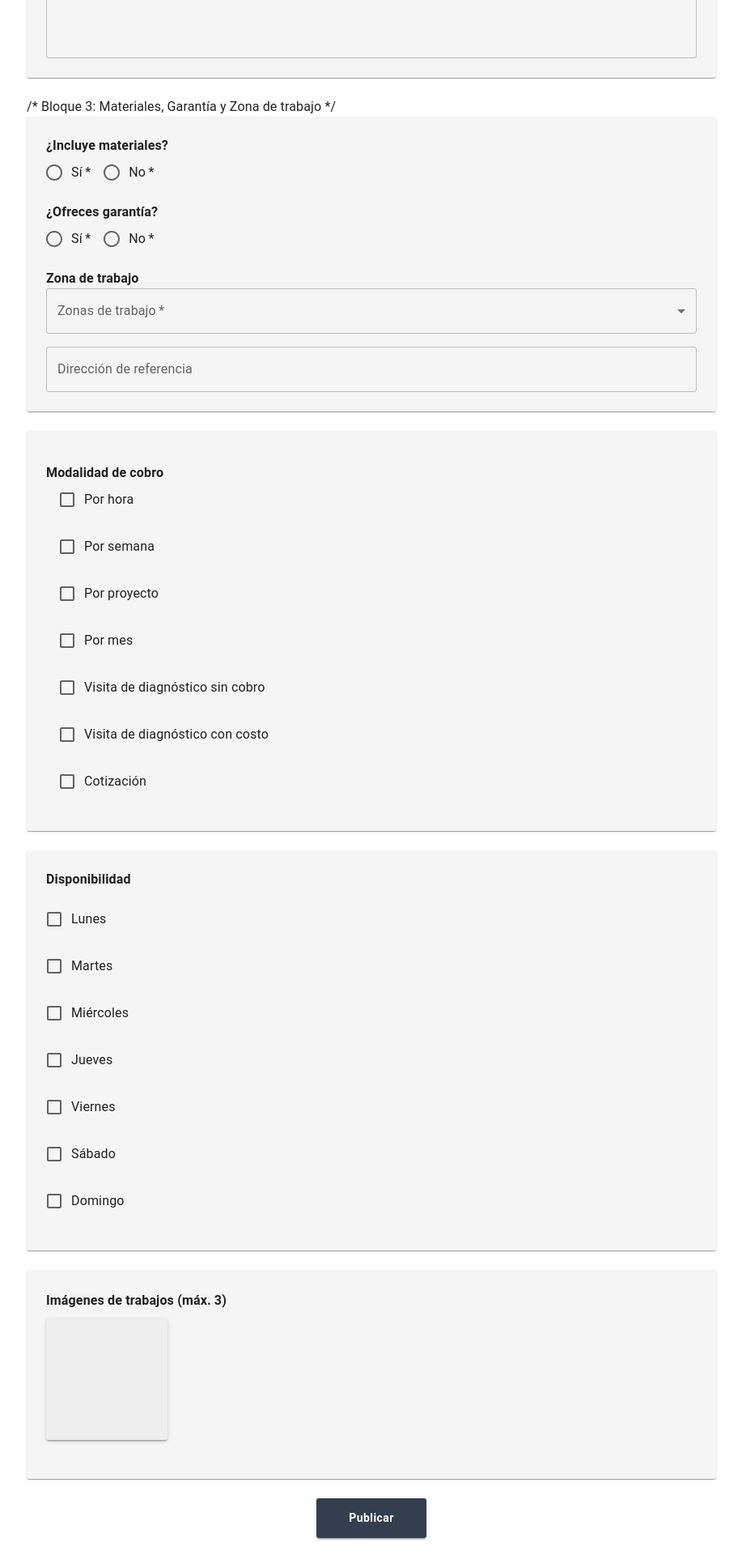
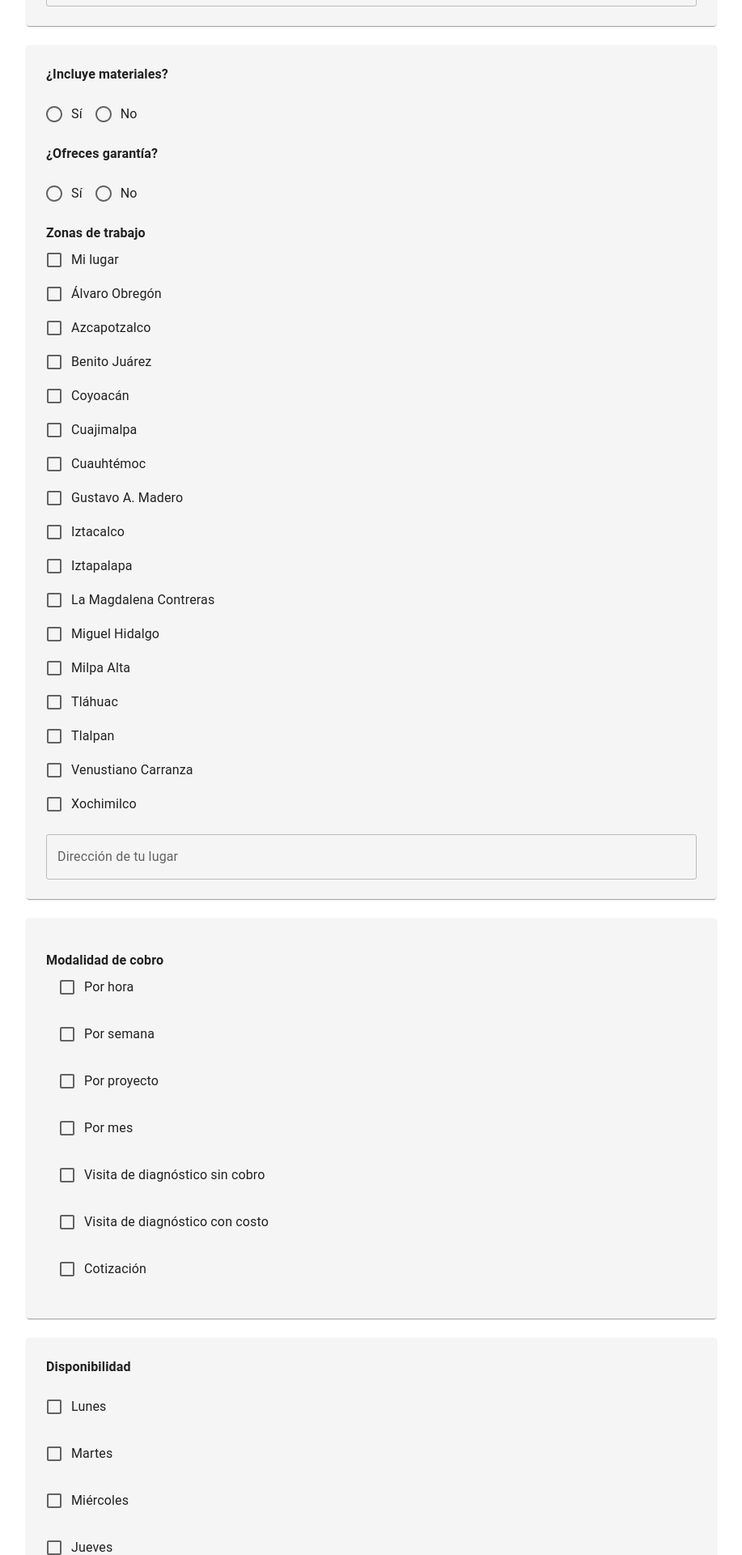
Before and after one commit to IcyHavit/ChambaFacil, a React (Vite) app: page /publicar in a window 1280 px wide. Shown: the part 400-2320 px from the top of the page at 81% size, without its empty margins (181-1098 px from the left). Built offline with nearby package versions, Linux system fonts and the light colour scheme; some icons are missing.

Commit message:
publicar servicios con validaciones

```diff
--- a/src/pages/PublicarServicio.jsx
+++ b/src/pages/PublicarServicio.jsx
@@ -1,27 +1,34 @@
-// PublicarServicio.jsx (versión final ordenada y validada)
 import React, { useState } from 'react';
 import {
-  Box, Button, Container, Paper, TextField, Typography,
-  FormControl, InputLabel, Select, MenuItem,
-  FormControlLabel, RadioGroup, Radio, Grid,
-  FormGroup, Checkbox
+  Box,
+  Container,
+  Typography,
+  Paper,
+  TextField,
+  FormControl,
+  InputLabel,
+  Select,
+  MenuItem,
+  RadioGroup,
+  FormControlLabel,
+  Radio,
+  FormGroup,
+  Checkbox,
+  Grid,
+  Avatar,
+  IconButton,
+  Button,
 } from '@mui/material';
+
 import { useTheme } from '@mui/material/styles';
-import Navbar from '../components/Navbar';
-import Footer from '../components/Footer';
-import DisponibilidadDia from '../components/PublicarServicio/DisponibilidadDia';
-import SubidaImagenes from '../components/PublicarServicio/SubidaImagenes';
-import { Form } from 'react-router-dom';
-import { Avatar } from '@mui/material';
 import AddAPhotoIcon from '@mui/icons-material/AddAPhoto';
 import CloseIcon from '@mui/icons-material/Close';
-import { IconButton } from '@mui/material'
 
 const diasSemana = ['Lunes', 'Martes', 'Miércoles', 'Jueves', 'Viernes', 'Sábado', 'Domingo'];
 const alcaldias = [
-  'Álvaro Obregón', 'Azcapotzalco', 'Benito Juárez', 'Coyoacán', 'Cuajimalpa',
+  'Mi lugar', 'Álvaro Obregón', 'Azcapotzalco', 'Benito Juárez', 'Coyoacán', 'Cuajimalpa',
   'Cuauhtémoc', 'Gustavo A. Madero', 'Iztacalco', 'Iztapalapa', 'La Magdalena Contreras',
-  'Miguel Hidalgo', 'Milpa Alta', 'Tláhuac', 'Tlalpan', 'Venustiano Carranza', 'Xochimilco'
+  'Miguel Hidalgo', 'Milpa Alta', 'Tláhuac', 'Tlalpan', 'Venustiano Carranza', 'Xochimilco',
 ];
 
 export default function PublicarServicio() {
@@ -34,18 +41,18 @@ export default function PublicarServicio() {
   const [garantiaDesc, setGarantiaDesc] = useState('');
   const [zonaTrabajo, setZonaTrabajo] = useState('');
   const [direccion, setDireccion] = useState('');
-  const [referencia, setReferencia] = useState('');
-  const [diasDisponibles, setDiasDisponibles] = useState({});
-  const [imagenes, setImagenes] = useState([]);
   const [modalidades, setModalidades] = useState({
     'Por hora': { checked: false, precio: '' },
     'Por semana': { checked: false, precio: '' },
     'Por proyecto': { checked: false, precio: '' },
     'Por mes': { checked: false, precio: '' },
-    'Visita de diagnóstico sin cobro': { checked: false, precio:'' },
+    'Visita de diagnóstico sin cobro': { checked: false, precio: '' },
     'Visita de diagnóstico con costo': { checked: false, precio: '' },
     'Cotización': { checked: false, precio: '' },
   });
+  const [diasDisponibles, setDiasDisponibles] = useState({});
+  const [imagenes, setImagenes] = useState([]);
+  const [errores, setErrores] = useState({});
 
   const handleCheckboxChangeM = (modalidad) => {
     setModalidades((prev) => ({
@@ -64,32 +71,117 @@ export default function PublicarServicio() {
   const handleCheckboxChange = (dia) => {
     setDiasDisponibles((prev) => ({
       ...prev,
-      [dia]: prev[dia] ? undefined : { desde: '', hasta: '' }
+      [dia]: prev[dia] ? null : { desde: '', hasta: '' },
     }));
   };
 
   const handleHorarioChange = (dia, campo, valor) => {
     setDiasDisponibles((prev) => ({
       ...prev,
-      [dia]: { ...prev[dia], [campo]: valor }
+      [dia]: { ...prev[dia], [campo]: valor },
     }));
   };
 
-  const handleImagenes = (e) => {
-    const files = Array.from(e.target.files);
-    if (files.length <= 3) {
-      setImagenes(files);
-    } else {
-      alert('Solo puedes subir hasta 3 archivos.');
+  const handleSubmit = (event) => {
+    event.preventDefault();
+
+    const nuevosErrores = {};
+
+    if (!titulo.trim()) {
+      nuevosErrores.titulo = "El título es obligatorio";
     }
+
+    if (!categoria) {
+      nuevosErrores.categoria = "Selecciona una categoría";
+    }
+
+    if (!descripcion.trim()) {
+      nuevosErrores.descripcion = "La descripción es obligatoria";
+    }
+
+    if (!materiales) {
+      nuevosErrores.materiales = "Selecciona si incluye materiales";
+    }
+
+    if (!garantia) {
+      nuevosErrores.garantia = "Selecciona si ofreces garantía";
+    }
+
+    if (garantia === 'si' && !garantiaDesc.trim()) {
+      nuevosErrores.garantiaDesc = "Debes especificar la garantía ofrecida";
+    }
+
+    if (!zonaTrabajo) {
+      nuevosErrores.zonaTrabajo = "Selecciona una zona de trabajo";
+    }
+
+    if (zonaTrabajo === "Mi lugar" && !direccion.trim()) {
+      nuevosErrores.direccion = "La dirección es obligatoria";
+    }
+
+    const alMenosUnaModalidad = Object.values(modalidades).some(m => m.checked);
+    if (!alMenosUnaModalidad) {
+      nuevosErrores.modalidades = "Selecciona al menos una modalidad de cobro";
+    }
+
+    const alMenosUnDia = Object.keys(diasDisponibles).length > 0;
+    if (!alMenosUnDia) {
+      nuevosErrores.dias = "Selecciona al menos un día";
+    }
+
+    if (imagenes.length === 0) {
+      nuevosErrores.imagenes = "Debes subir al menos una imagen";
+    }
+
+    if (Object.keys(nuevosErrores).length > 0) {
+      console.log("Errores encontrados:", nuevosErrores);
+      setErrores(nuevosErrores);
+      return;
+    }
+
+    const data = new FormData(event.currentTarget);
+
+    const servicio = {
+      titulo: data.get('titulo'),
+      categoria: data.get('categoria'),
+      descripcion: data.get('desc'),
+      materiales: data.get('materiales'),
+      garantia: data.get('garantia') === 'si' ? data.get('garantiaDesc') : null,
+      zonaTrabajo,
+      direccion,
+      modalidades: Object.keys(modalidades)
+        .filter((modalidad) => modalidades[modalidad].checked)
+        .map((modalidad) => ({
+          modalidad,
+          precio: modalidades[modalidad].precio,
+        })),
+      disponibilidad: Object.keys(diasDisponibles).map((dia) => ({
+        dia,
+        desde: diasDisponibles[dia]?.desde,
+        hasta: diasDisponibles[dia]?.hasta,
+      })),
+      imagenes,
+    };
+
+    console.log(servicio);
   };
 
   return (
-    <>
-      <Navbar />
-      <Box sx={{ bgcolor: theme.palette.background.default }}>
+    <Box
+      component="form"
+      onSubmit={handleSubmit}
+      sx={{ bgcolor: theme.palette.background.default }}
+    >
       <Container maxWidth="md" sx={{ py: 6 }}>
-          <Typography variant="h4" sx={{ ...theme.typography.bodyLarge, fontWeight: 'bold', color: theme.palette.primary.main, mb: 3 }}>
+        <Typography
+          variant="h4"
+          sx={{
+            ...theme.typography.bodyLarge,
+            fontWeight: 'bold',
+            color: theme.palette.primary.main,
+            mb: 3,
+          }}
+        >
           Publicar Servicio
         </Typography>
 
@@ -98,14 +190,22 @@ export default function PublicarServicio() {
           <Box display="flex" flexDirection={{ xs: 'column', md: 'row' }} gap={2}>
             <TextField
               label="Título del servicio"
+              name="titulo"
               required
               value={titulo}
               onChange={(e) => setTitulo(e.target.value)}
               sx={{ flex: 1 }}
+              error={!!errores.titulo}
+              helperText={errores.titulo}
             />
-              <FormControl required sx={{ minWidth: 200 }}>
+            <FormControl required sx={{ minWidth: 200 }} error={!!errores.categoria}>
               <InputLabel>Categoría</InputLabel>
-                <Select value={categoria} label="Categoría" onChange={(e) => setCategoria(e.target.value)}>
+              <Select
+                name="categoria"
+                value={categoria}
+                label="Categoría"
+                onChange={(e) => setCategoria(e.target.value)}
+              >
                 <MenuItem value="Electricista">Electricista</MenuItem>
                 <MenuItem value="Plomero">Plomero</MenuItem>
                 <MenuItem value="Carpintero">Carpintero</MenuItem>
@@ -113,32 +213,62 @@ export default function PublicarServicio() {
                 <MenuItem value="Tecnología">Tecnología</MenuItem>
                 <MenuItem value="Otros">Otros</MenuItem>
               </Select>
+              {errores.categoria && (
+                <Typography variant="caption" color="error">
+                  {errores.categoria}
+                </Typography>
+              )}
             </FormControl>
           </Box>
         </Paper>
 
-
         {/* Bloque 2: Descripción */}
         <Paper sx={{ p: 3, mb: 3 }}>
-            <TextField label="Descripción" fullWidth required multiline minRows={4} value={descripcion} onChange={(e) => setDescripcion(e.target.value)} />
+          <TextField
+            name="desc"
+            label="Descripción"
+            fullWidth
+            required
+            multiline
+            minRows={4}
+            value={descripcion}
+            onChange={(e) => setDescripcion(e.target.value)}
+            error={!!errores.descripcion}
+            helperText={errores.descripcion}
+          />
         </Paper>
 
-          /* Bloque 3: Materiales, Garantía y Zona de trabajo */
+        {/* Bloque 3: Materiales, Garantía y Zona de trabajo */}
         <Paper sx={{ p: 3, mb: 3 }}>
           <Typography fontWeight="bold">¿Incluye materiales?</Typography>
-                <RadioGroup row value={materiales} onChange={(e) => setMateriales(e.target.value)}>
-                  <FormControlLabel value="si" control={<Radio required />} label="Sí" />
-                  <FormControlLabel value="no" control={<Radio required />} label="No" />
+          <FormControl component="fieldset" error={!!errores.materiales} sx={{ mt: 2 }}>
+            <RadioGroup row name="materiales" value={materiales} onChange={(e) => setMateriales(e.target.value)}>
+              <FormControlLabel value="si" control={<Radio />} label="Sí" />
+              <FormControlLabel value="no" control={<Radio />} label="No" />
             </RadioGroup>
+            {errores.materiales && (
+              <Typography variant="caption" color="error">
+                {errores.materiales}
+              </Typography>
+            )}
+          </FormControl>
 
           <Typography fontWeight="bold" mt={2}>¿Ofreces garantía?</Typography>
-                <RadioGroup row value={garantia} onChange={(e) => setGarantia(e.target.value)}>
-                  <FormControlLabel value="si" control={<Radio required />} label="Sí" />
-                  <FormControlLabel value="no" control={<Radio required />} label="No" />
+          <FormControl component="fieldset" error={!!errores.garantia} sx={{ mt: 2 }}>
+            <RadioGroup row name="garantia" value={garantia} onChange={(e) => setGarantia(e.target.value)}>
+              <FormControlLabel value="si" control={<Radio />} label="Sí" />
+              <FormControlLabel value="no" control={<Radio />} label="No" />
             </RadioGroup>
+            {errores.garantia && (
+              <Typography variant="caption" color="error">
+                {errores.garantia}
+              </Typography>
+            )}
+          </FormControl>
 
           {garantia === 'si' && (
             <TextField
+              name="garantiaDesc"
               fullWidth
               required
               label="Especifica la garantía"
@@ -146,22 +276,35 @@ export default function PublicarServicio() {
               sx={{ mt: 2 }}
               value={garantiaDesc}
               onChange={(e) => setGarantiaDesc(e.target.value)}
+              error={!!errores.garantiaDesc}
+              helperText={errores.garantiaDesc}
             />
           )}
 
-                <Typography fontWeight="bold" mt={2}>Zona de trabajo</Typography>
-                <FormControl fullWidth required>
-                  <InputLabel>Zonas de trabajo</InputLabel>
-                  <Select value={zonaTrabajo} onChange={(e) => setZonaTrabajo(e.target.value)}>
-                  <MenuItem value="Mi lugar">Mi lugar</MenuItem>
-                  {alcaldias.map((a) => (
-                    <MenuItem key={a} value={a}>{a}</MenuItem>
+          <Typography fontWeight="bold" mt={2}>Zonas de trabajo</Typography>
+          <FormGroup>
+            {alcaldias.map((alcaldia) => (
+              <FormControlLabel
+                key={alcaldia}
+                control={
+                  <Checkbox
+                    checked={zonaTrabajo.includes(alcaldia)}
+                    onChange={(e) => {
+                      if (e.target.checked) {
+                        setZonaTrabajo((prev) => [...prev, alcaldia]);
+                      } else {
+                        setZonaTrabajo((prev) => prev.filter((zona) => zona !== alcaldia));
+                      }
+                    }}
+                  />
+                }
+                label={alcaldia}
+              />
             ))}
-                  </Select>
-                </FormControl>
-
-                {zonaTrabajo === 'Mi lugar' && (
+          </FormGroup>
+          {zonaTrabajo.includes('Mi lugar') && (
             <TextField
+              name="zonaLugar"
               fullWidth
               required
               label="Dirección de tu lugar"
@@ -169,26 +312,30 @@ export default function PublicarServicio() {
               sx={{ mt: 2 }}
               value={direccion}
               onChange={(e) => setDireccion(e.target.value)}
+              error={!!errores.direccion}
+              helperText={errores.direccion}
             />
+
           )}
+          {!zonaTrabajo.includes('Mi lugar') && (
+            <TextField
+              name="zonaLugar"
+              fullWidth
+              label="Dirección de tu lugar"
+              placeholder="Calle, número..."
+              sx={{ mt: 2 }}
+              value={direccion}
+              onChange={(e) => setDireccion(e.target.value)}
+              error={!!errores.direccion}
+              helperText={errores.direccion}
+            />
 
-                {zonaTrabajo !== 'Mi lugar' && (
-                  <TextField
-                  fullWidth
-                  label="Dirección de referencia"
-                  placeholder="Cerca de parque, metro..."
-                  sx={{ mt: 2 }}
-                  value={referencia}
-                  onChange={(e) => setReferencia(e.target.value)}
-                  />
           )}
         </Paper>
 
-                {/* Bloque 4: Modalidad y precio */}
-
+        {/* Bloque 4: Modalidades */}
         <Paper sx={{ p: 3, mb: 3 }}>
           <Typography fontWeight="bold" mt={2}>Modalidad de cobro</Typography>
-
           <Box display="flex" flexDirection="column" gap={2} pl={2}>
             <FormGroup>
               {Object.keys(modalidades).map((modalidad) => (
@@ -218,6 +365,11 @@ export default function PublicarServicio() {
                 </Box>
               ))}
             </FormGroup>
+            {errores.modalidades && (
+              <Typography variant="caption" color="error" sx={{ mt: 1, ml: 2 }}>
+                {errores.modalidades}
+              </Typography>
+            )}
           </Box>
         </Paper>
 
@@ -225,17 +377,58 @@ export default function PublicarServicio() {
         <Paper sx={{ p: 3, mb: 3 }}>
           <Typography fontWeight="bold" mb={2}>Disponibilidad</Typography>
           {diasSemana.map((dia) => (
-              <DisponibilidadDia key={dia} dia={dia} checked={!!diasDisponibles[dia]} desde={diasDisponibles[dia]?.desde || ''} hasta={diasDisponibles[dia]?.hasta || ''} onCheck={() => handleCheckboxChange(dia)} onHorarioChange={(campo, valor) => handleHorarioChange(dia, campo, valor)} />
+            <Box key={dia} sx={{ mb: 2 }}>
+              <FormControlLabel
+                control={
+                  <Checkbox
+                    checked={!!diasDisponibles[dia]}
+                    onChange={() => handleCheckboxChange(dia)}
+                  />
+                }
+                label={dia}
+              />
+              {diasDisponibles[dia] && (
+                <Box display="flex" gap={2} mt={1}>
+                  <TextField
+                    label="Desde"
+                    type="time"
+                    value={diasDisponibles[dia]?.desde || ''}
+                    onChange={(e) => handleHorarioChange(dia, 'desde', e.target.value)}
+                    sx={{ maxWidth: 150 }}
+                    slotProps={{
+                      inputLabel: {
+                        shrink: true,
+                      },
+                    }}
+                  />
+                  <TextField
+                    label="Hasta"
+                    type="time"
+                    value={diasDisponibles[dia]?.hasta || ''}
+                    onChange={(e) => handleHorarioChange(dia, 'hasta', e.target.value)}
+                    sx={{ maxWidth: 150 }}
+                    slotProps={{
+                      inputLabel: {
+                        shrink: true,
+                      },
+                    }}
+                  />
+                </Box>
+              )}
+            </Box>
           ))}
+          {errores.dias && (
+            <Typography variant="caption" color="error" sx={{ mt: 1, ml: 2 }}>
+              {errores.dias}
+            </Typography>
+          )}
         </Paper>
 
-          {/* Bloque 6: Multimedia */}
         {/* Bloque 6: Multimedia */}
         <Paper sx={{ p: 3, mb: 3 }}>
           <Typography variant="subtitle1" sx={{ fontWeight: 'bold', mb: 1 }}>
             Imágenes de trabajos (máx. 3)
           </Typography>
-
           <Grid container spacing={2}>
             {imagenes.map((file, index) => (
               <Grid key={index}>
@@ -243,11 +436,7 @@ export default function PublicarServicio() {
                   <Avatar
                     src={URL.createObjectURL(file)}
                     variant="rounded"
-            sx={{
-              width: 150,
-              height: 150,
-              boxShadow: 2,
-            }}
+                    sx={{ width: 150, height: 150, boxShadow: 2 }}
                   />
                   <IconButton
                     size="small"
@@ -265,7 +454,6 @@ export default function PublicarServicio() {
                 </Box>
               </Grid>
             ))}
-
             {imagenes.length < 3 && (
               <Box sx={{ position: 'relative' }}>
                 <Avatar
@@ -280,7 +468,6 @@ export default function PublicarServicio() {
                 >
                   <AddAPhotoIcon color="action" />
                 </Avatar>
-
                 <input
                   accept="image/*"
                   type="file"
@@ -308,16 +495,31 @@ export default function PublicarServicio() {
               </Box>
             )}
           </Grid>
+          {errores.imagenes && (
+            <Typography variant="caption" color="error" sx={{ mt: 1 }}>
+              {errores.imagenes}
+            </Typography>
+          )}
         </Paper>
-          {/* Botón Final */}
+
+        {/* Botón */}
         <Box textAlign="center">
-            <Button variant="contained" sx={{ bgcolor: theme.palette.secondary.dark, color: theme.palette.tertiary.main, fontWeight: 'bold', textTransform: 'none', px: 5, py: 1.5, '&:hover': { bgcolor: theme.palette.secondary.main } }}>
+          <button
+            type="submit"
+            style={{
+              padding: '10px 20px',
+              backgroundColor: theme.palette.secondary.dark,
+              color: theme.palette.tertiary.main,
+              border: 'none',
+              borderRadius: '5px',
+              cursor: 'pointer',
+            }}
+          >
             Publicar
-            </Button>
+          </button>
         </Box>
       </Container>
     </Box>
-      <Footer />
-    </>
+
   );
 }
```
Lines whose indentation alone changed are shown as unchanged.
